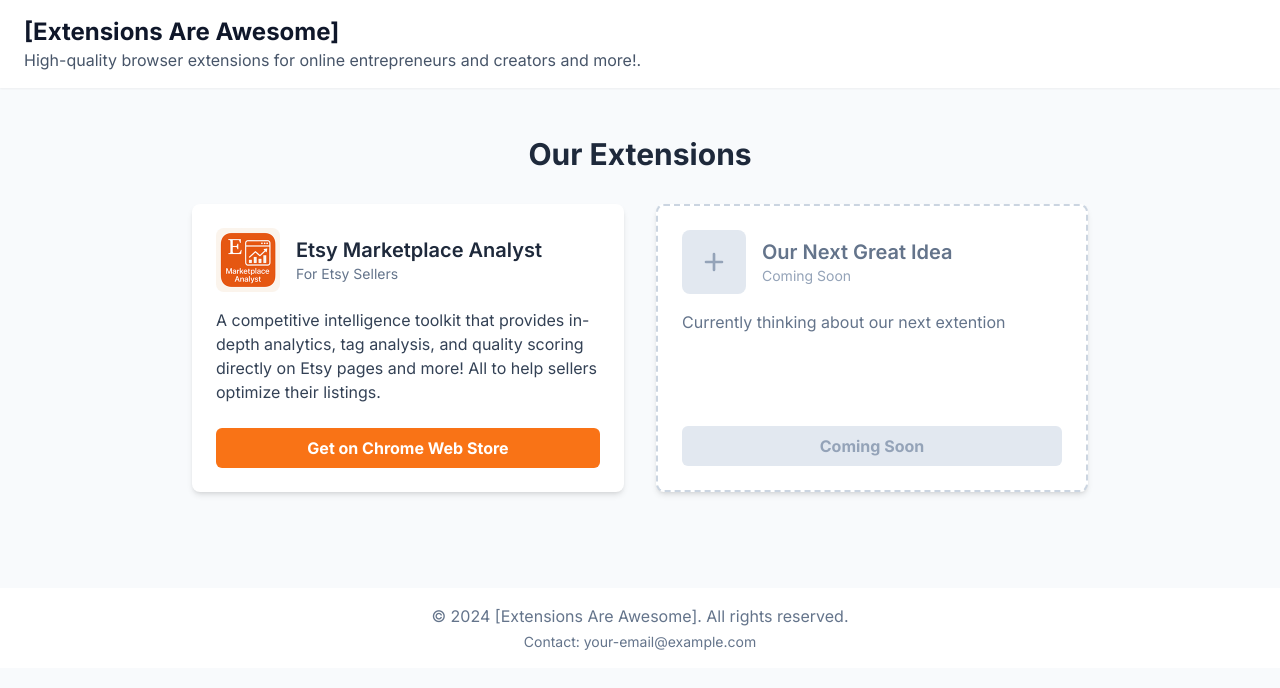
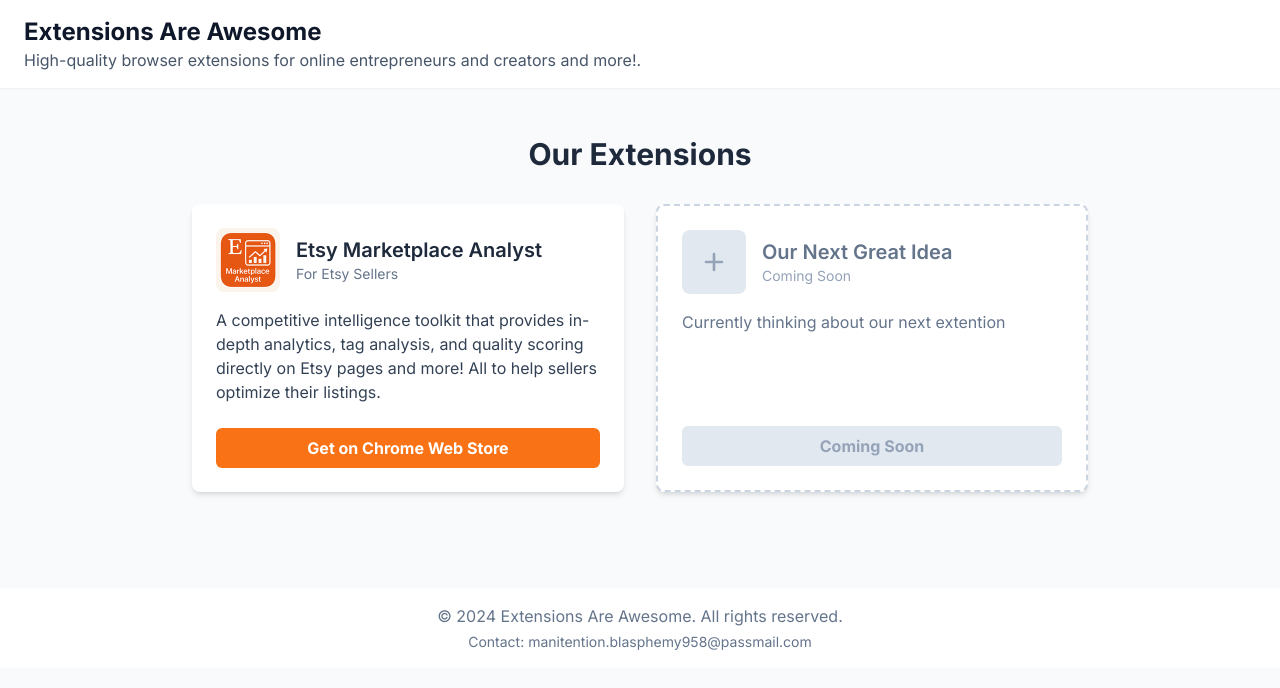
Before and after one commit to voozap/voozap.github.io, a plain HTML site: page index.html in a window 1280 px wide. Drawn offline with nearby package versions, Linux system fonts and the light colour scheme.

Commit message:
Update index.html

```diff
--- a/index.html
+++ b/index.html
@@ -17,7 +17,7 @@
     <!-- Header Section -->
     <header class="bg-white shadow-sm">
         <div class="container mx-auto px-6 py-4">
-            <h1 class="text-2xl font-bold text-slate-900">[Extensions Are Awesome]</h1>
+            <h1 class="text-2xl font-bold text-slate-900">Extensions Are Awesome</h1>
             <p class="text-slate-600">High-quality browser extensions for online entrepreneurs and creators and more!.</p>
         </div>
     </header>
@@ -73,8 +73,8 @@
     <!-- Footer -->
     <footer class="bg-white mt-12">
         <div class="container mx-auto px-6 py-4 text-center text-slate-500">
-            <p>&copy; 2024 [Extensions Are Awesome]. All rights reserved.</p>
-            <p class="text-sm mt-1">Contact: <a href="mailto:your-email@example.com" class="hover:underline">your-email@example.com</a></p>
+            <p>&copy; 2024 Extensions Are Awesome. All rights reserved.</p>
+            <p class="text-sm mt-1">Contact: <a href="mailto:your-email@example.com" class="hover:underline">manitention.blasphemy958@passmail.com</a></p>
         </div>
     </footer>
 
```
